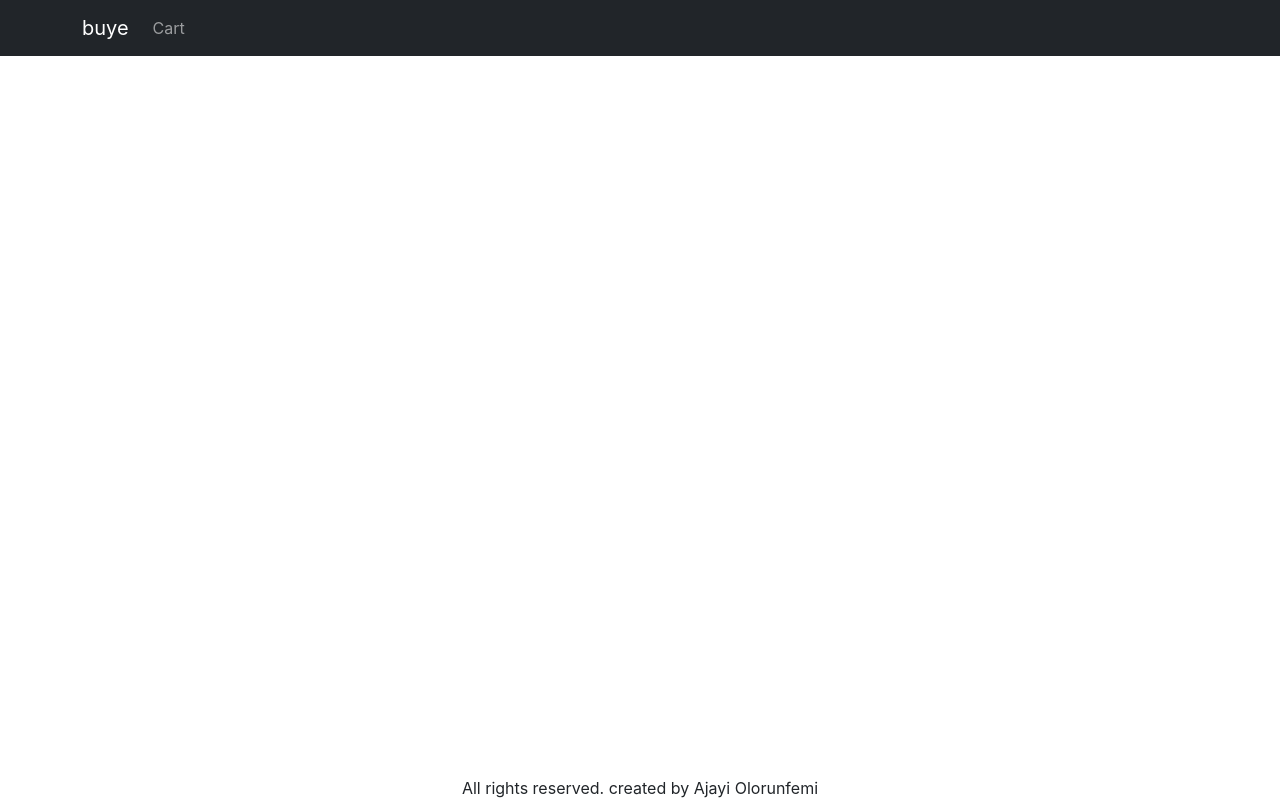
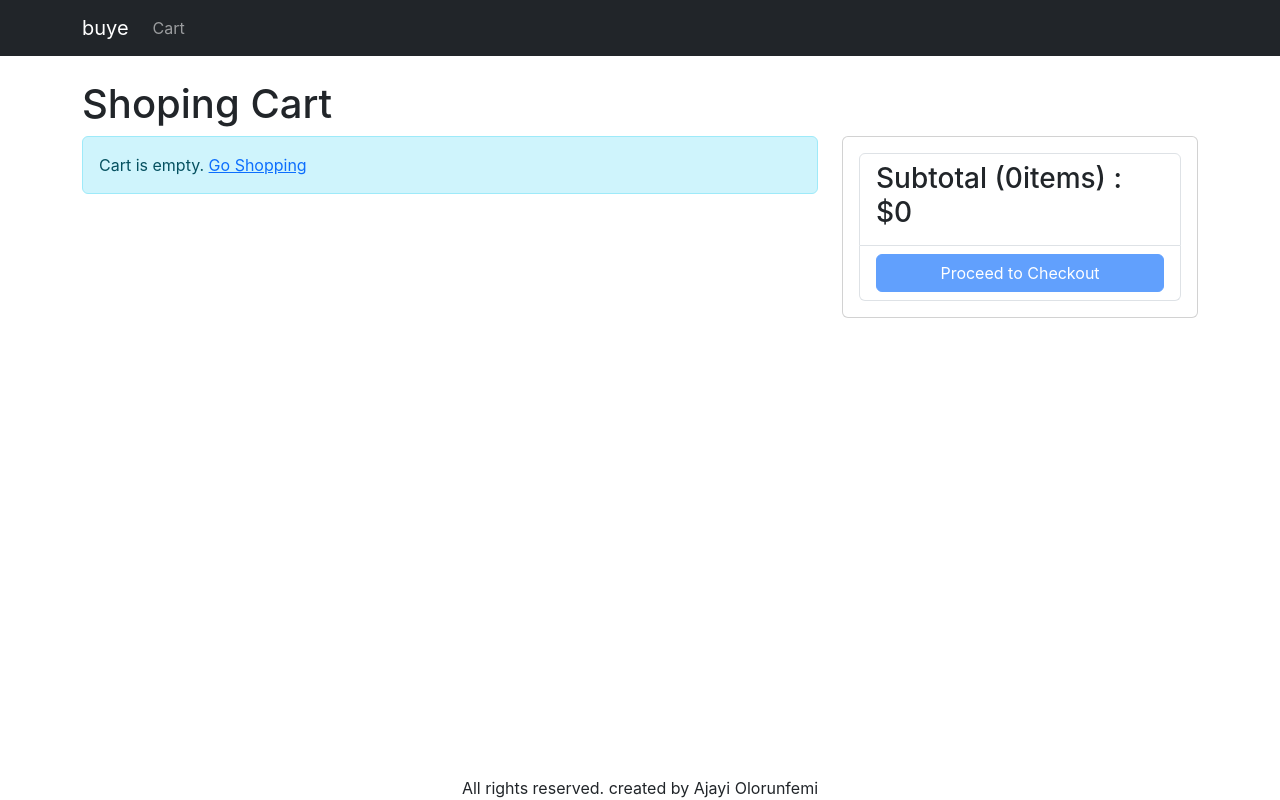
Before and after one commit to femisix/buye-mern, a React (Create React App) app in the folder frontend/: page /cart in a window 1280 px wide. Built offline with nearby package versions, Linux system fonts and the light colour scheme.

Commit message:
add-to-cart

```diff
--- a/frontend/src/App.js
+++ b/frontend/src/App.js
@@ -8,6 +8,7 @@
 import { LinkContainer } from 'react-router-bootstrap';
 import { Store } from './Store';
 import { useContext } from 'react';
+import CartScreen from './screens/CartScreen';
 
 function App() {
   const { state } = useContext(Store);
@@ -43,6 +44,7 @@
           <Container className="mt-4">
             <Routes>
               <Route path="/" element={<HomeScreen />} />
+              <Route path="/cart" element={<CartScreen />} />
               <Route path="/product/:slug" element={<ProductScreen />} />
             </Routes>
           </Container>
--- a/frontend/src/Store.jsx
+++ b/frontend/src/Store.jsx
@@ -4,7 +4,9 @@
 
 const initialState = {
   cart: {
-    cartItems: [],
+    cartItems: localStorage.getItem('cartItems')
+      ? JSON.parse(localStorage.getItem('cartItems'))
+      : [],
   },
 };
 
@@ -22,10 +24,17 @@
             item._id === existItem._id ? newItem : item
           )
         : [...state.cart.cartItems, newItem];
+      localStorage.setItem('cartItems', JSON.stringify(cartItems)); //to save the cart to the local storage
       return { ...state, cart: { ...state.cart, cartItems } };
 
     //the above chunk of code updates the current item in the cart
-
+    case 'CART_REMOVE_ITEM': {
+      const cartItems = state.cart.cartItems.filter(
+        (item) => item._id !== action.payload._id
+      );
+      localStorage.setItem('cartItems', JSON.stringify(cartItems)); //to save the cart to the local storage
+      return { ...state, cart: { ...state.cart, cartItems } };
+    }
     default:
       return state;
   }
--- a/frontend/src/components/Product.jsx
+++ b/frontend/src/components/Product.jsx
@@ -1,11 +1,35 @@
 import Button from 'react-bootstrap/Button';
-import React from 'react';
+import React, { useContext } from 'react';
 import { Link } from 'react-router-dom';
 import Card from 'react-bootstrap/Card';
 import Rating from './Rating';
+import axios from 'axios';
+import { Store } from '../Store';
 
 const Product = (props) => {
   const { product } = props;
+
+  const { state, dispatch: ctxDispatch } = useContext(Store);
+  const {
+    cart: { cartItems },
+  } = state;
+
+  const addToCartHandler = async (item) => {
+    const existItem = cartItems.find((x) => x.id === product._id); //to check if product exist already in the cart to prvent it adding the product twice
+    const quantity = existItem ? existItem.quantity + 1 : 1;
+    const { data } = await axios.get(`/api/products/${item._id}`);
+
+    if (data.countInStock < quantity) {
+      window.alert('Sorry, Product is out of stock');
+      return;
+    }
+
+    ctxDispatch({
+      type: 'CART_ADD_ITEM',
+      payload: { ...item, quantity },
+    });
+  };
+
   return (
     <Card>
       <Link to={`/product/${product.slug}`}>
@@ -19,7 +43,13 @@
         <Rating rating={product.rating} numReviews={product.numReviews} />
 
         <Card.Text>${product.price}</Card.Text>
-        <Button>Add to cart</Button>
+        {product.countInStock === 0 ? ( //to show out of stock button if countInStock is 0
+          <Button variant="light" disabled>
+            Out of stock
+          </Button>
+        ) : (
+          <Button onClick={() => addToCartHandler(product)}>Add to cart</Button>
+        )}
       </Card.Body>
     </Card>
   );
--- a/frontend/src/index.css
+++ b/frontend/src/index.css
@@ -42,3 +42,7 @@
 .img-large {
   max-width: 100%;
 }
+
+.img-thumbnail {
+  height: 80px;
+}
--- /dev/null
+++ b/frontend/src/screens/CartScreen.jsx
@@ -0,0 +1,142 @@
+import React, { useContext } from 'react';
+import { Store } from '../Store';
+import { Helmet } from 'react-helmet-async';
+import Row from 'react-bootstrap/Row';
+import Col from 'react-bootstrap/Col';
+import MessageBox from '../components/MessageBox';
+import { Link, useNavigate } from 'react-router-dom';
+import ListGroup from 'react-bootstrap/ListGroup';
+import Button from 'react-bootstrap/Button';
+import Card from 'react-bootstrap/Card';
+import axios from 'axios';
+
+const CartScreen = () => {
+  const navigate = useNavigate();
+  const { state, dispatch: ctxDispatch } = useContext(Store);
+  const {
+    cart: { cartItems },
+  } = state;
+
+  const updateCartHandler = async (item, quantity) => {
+    const { data } = await axios.get(`/api/products/${item._id}`);
+
+    if (data.countInStock < quantity) {
+      window.alert('Sorry, Product is out of stock');
+      return;
+    }
+
+    ctxDispatch({
+      type: 'CART_ADD_ITEM',
+      payload: { ...item, quantity },
+    });
+  };
+
+  const removeItemHandler = (item) => {
+    ctxDispatch({ type: 'CART_REMOVE_ITEM', payload: item });
+  };
+
+  const checkoutHandler = () => {
+    navigate('/signin?redirect=/shipping'); //if user is signed in, go to shipping
+  };
+
+  return (
+    <div>
+      <Helmet>
+        <title>Shopping Cart</title>
+      </Helmet>
+      <h1>Shoping Cart</h1>
+      <Row>
+        <Col md={8}>
+          {cartItems.length === 0 ? (
+            <MessageBox>
+              Cart is empty. <Link to="/">Go Shopping</Link>
+            </MessageBox>
+          ) : (
+            <ListGroup>
+              {cartItems.map((item) => (
+                <ListGroup.Item key={item._id}>
+                  <Row className="align-items-center">
+                    <Col md={4}>
+                      <img
+                        src={item.image}
+                        alt={item.name}
+                        className="img-fluid rounded img-thumbnail"
+                      ></img>
+                      {''}
+                      <Link to={`/product/${item.slug}`}>{item.name}</Link>
+                    </Col>
+                    <Col md={3}>
+                      <Button
+                        onClick={() =>
+                          updateCartHandler(item, item.quantity - 1)
+                        }
+                        variant="light"
+                        disabled={item.quantity === 1}
+                      >
+                        <i className="fas fa-minus-circle"></i>
+                      </Button>
+                      {''}
+                      <span>{item.quantity}</span> {''}
+                      <Button
+                        variant="light"
+                        onClick={() =>
+                          updateCartHandler(item, item.quantity + 1)
+                        }
+                        disabled={item.quantity === item.countInStock}
+                      >
+                        <i className="fas fa-plus-circle"></i>
+                      </Button>
+                    </Col>
+
+                    <Col md={3}>${item.price}</Col>
+                    <Col md={2}>
+                      <Button
+                        onClick={() => removeItemHandler(item)}
+                        variant="light"
+                        style={{ color: 'red' }}
+                      >
+                        <i className="fas fa-trash"></i>
+                      </Button>
+                    </Col>
+                  </Row>
+                </ListGroup.Item>
+              ))}
+            </ListGroup>
+          )}
+        </Col>
+        <Col md={4}>
+          <Card>
+            <Card.Body>
+              <ListGroup variant="flush>">
+                <ListGroup.Item>
+                  <h3>
+                    Subtotal ({cartItems.reduce((a, c) => a + c.quantity, 0)}
+                    {''}
+                    items) : $
+                    {cartItems.reduce((a, c) => a + c.price * c.quantity, 0)}
+                  </h3>
+                </ListGroup.Item>
+                <ListGroup.Item>
+                  <div className="d-grid">
+                    <Button
+                      type="button"
+                      variant="primary"
+                      onClick={checkoutHandler}
+                      disabled={cartItems.length === 0}
+                    >
+                      Proceed to Checkout
+                    </Button>
+                  </div>
+                </ListGroup.Item>
+              </ListGroup>
+            </Card.Body>
+          </Card>
+        </Col>
+      </Row>
+    </div>
+  );
+};
+
+//note that the variant="flush is to remove borders around it"
+
+export default CartScreen;
--- a/frontend/src/screens/ProductScreen.jsx
+++ b/frontend/src/screens/ProductScreen.jsx
@@ -1,6 +1,6 @@
 import axios from 'axios';
 import React, { useContext, useEffect, useReducer } from 'react';
-import { useParams } from 'react-router-dom';
+import { useNavigate, useParams } from 'react-router-dom';
 import Row from 'react-bootstrap/Row';
 import Col from 'react-bootstrap/Col';
 import ListGroup from 'react-bootstrap/ListGroup';
@@ -28,6 +28,7 @@
 };
 
 const ProductScreen = () => {
+  const navigate = useNavigate();
   const params = useParams();
   const { slug } = params;
 
@@ -54,7 +55,7 @@
     fetchData();
   }, [slug]);
 
-  const { state, dispatch: ctxDispatch } = useContext(Store);
+  const { state, dispatch: ctxDispatch } = useContext(Store); //the context
   const { cart } = state;
 
   const addToCartHandler = async () => {
@@ -71,6 +72,7 @@
       type: 'CART_ADD_ITEM',
       payload: { ...product, quantity },
     });
+    navigate('/cart');
   };
 
   //the above is the code to add to cart
```
